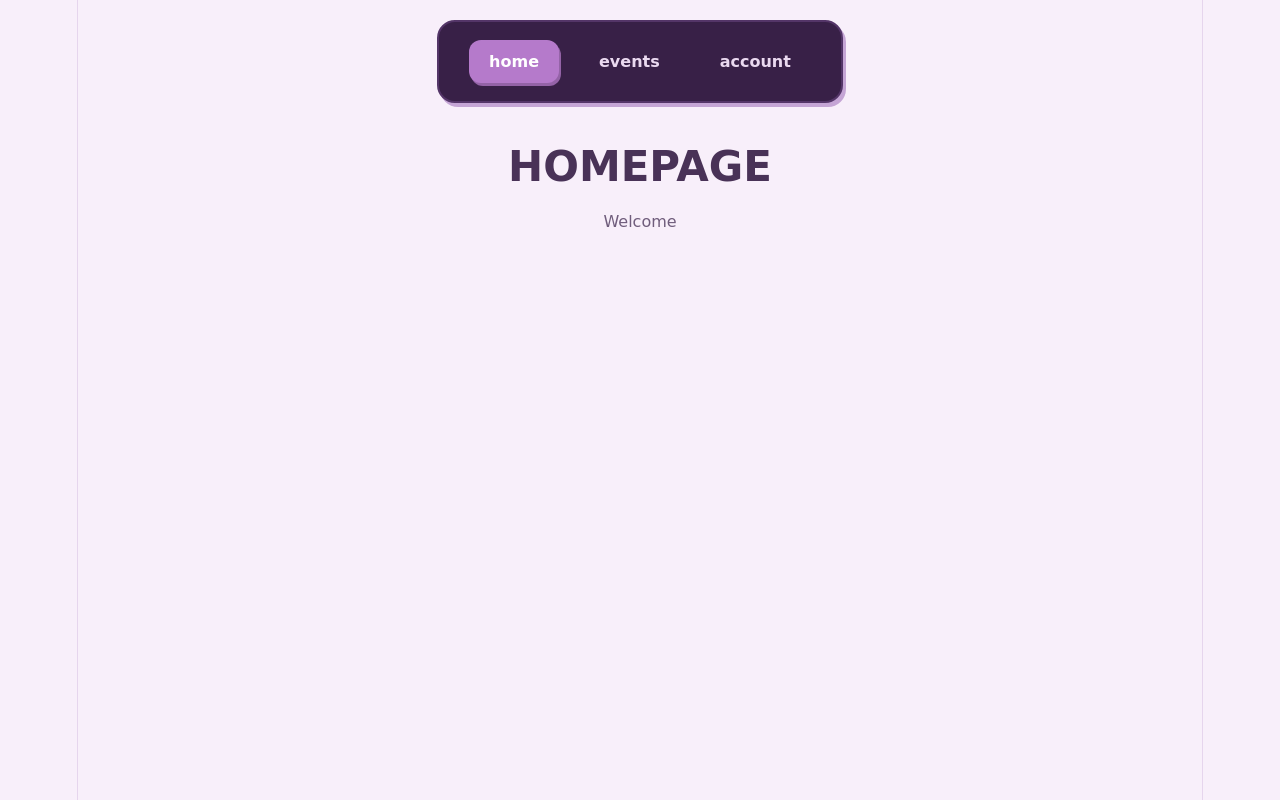
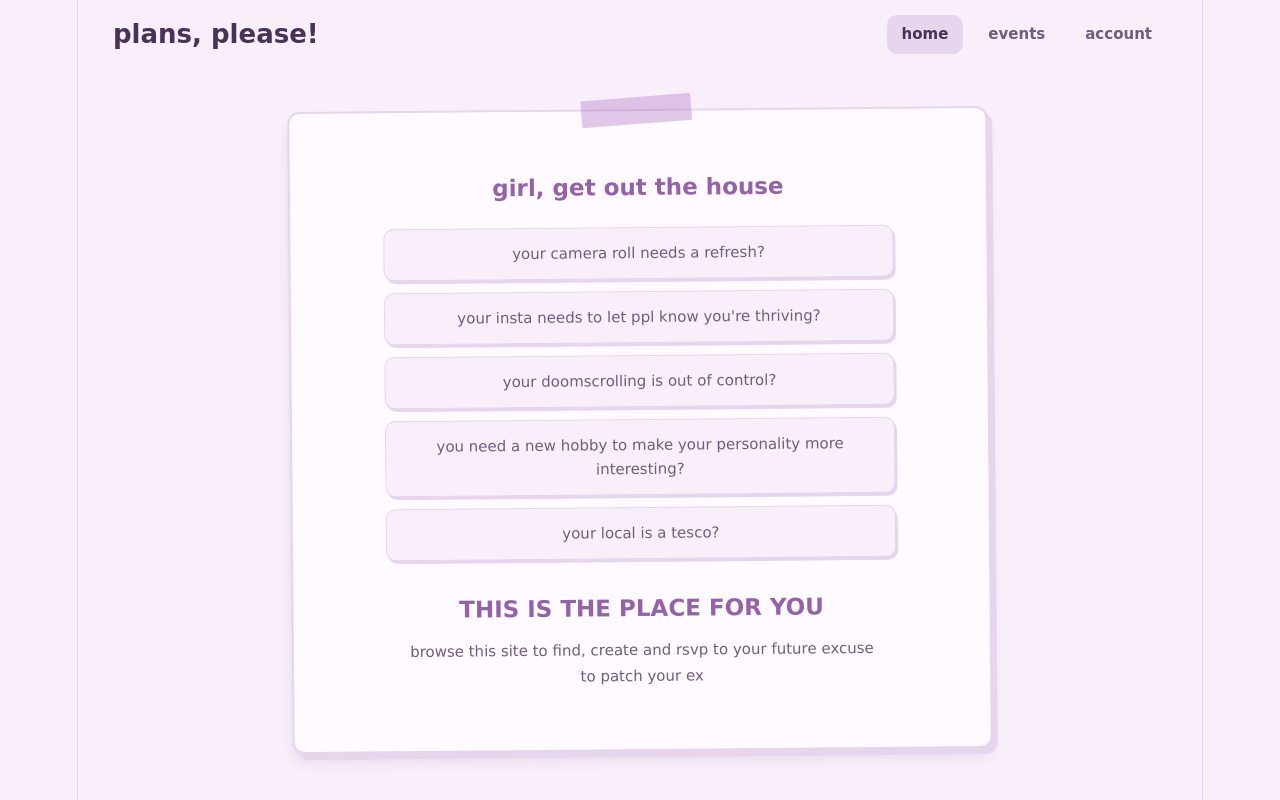
Before and after one commit to ameliapeters1/NC-Plus-One-Project-FE, a React (Vite) app: page / in a window 1280 px wide. Built offline with nearby package versions, Linux system fonts and the light colour scheme.

Commit message:
update: welcome page updated

```diff
--- a/src/components/NavigationBar.tsx
+++ b/src/components/NavigationBar.tsx
@@ -2,6 +2,8 @@ import { NavLink } from "react-router"
 
 function NavigationBar(){
     return(
+        <header>
+            <h1 className="logo">plans, please!</h1>
             <nav>
                 <NavLink
                 to="/" end
@@ -22,6 +24,7 @@ function NavigationBar(){
                 </NavLink>
 
             </nav>
+        </header>
     )
 
 }
--- a/src/index.css
+++ b/src/index.css
@@ -71,46 +71,82 @@ p {
 }
 
 /* ========================================
-   NAVIGATION
+   HEADER & NAVIGATION
 ======================================== */
+
+header {
+    width: 100%;
+    display: flex;
+    justify-content: space-between;
+    align-items: center;
+
+    padding: 15px 35px;
+    margin: 0 auto;
+
+    background: var(--bg);
+}
+
+/* Logo */
+
+.logo {
+    font-family: var(--heading);
+    font-size: 26px;
+    color: var(--text-h);
+    margin: 0;
+    white-space: nowrap;
+}
+
+/* Navigation */
 
 nav {
     display: flex;
-    justify-content: center;
     align-items: center;
-    flex-wrap: wrap;
-    gap: 20px;
-    padding: 18px 30px;
-    background: #382047;
-    border: 2px solid #543568;
-    border-radius: 18px;
-    margin: 20px auto;
-    max-width: 600px;
-    box-shadow: 3px 4px 0 #c5a5d5;
+    gap: 10px;
+
+    padding: 0;
+    margin: 0;
+
+    background: transparent;
+    border: none;
+    box-shadow: none;
 }
 
 nav .nav-link {
     text-decoration: none;
-    color: #ead9f0;
-    font-size: 16px;
+    color: var(--text);
+    font-size: 15px;
     font-weight: 600;
-    padding: 10px 20px;
-    border-radius: 12px;
-    transition: 0.3s ease;
+
+    padding: 8px 15px;
+    border-radius: 10px;
+
+    transition: 0.2s ease;
 }
 
 nav .nav-link:hover {
-    background: #654477;
-    color: white;
-    transform: translateY(-2px);
+    background: #f1e5f5;
+    color: var(--text-h);
 }
 
 nav .nav-link.active {
-    background: #b57acb;
-    color: white;
-    box-shadow: 2px 3px 0 #9463a7;
+    background: #e6d5ed;
+    color: var(--text-h);
+    box-shadow: none;
 }
 
+/* Mobile */
+
+@media (max-width: 600px) {
+    header {
+        flex-direction: column;
+        gap: 10px;
+        padding: 15px;
+    }
+
+    nav {
+        gap: 5px;
+    }
+}
 /* ========================================
    AUTH PAGES
 ======================================== */
@@ -904,3 +940,139 @@ input:focus-visible {
     border-color: var(--accent);
     transform: translateY(-2px);
 }
+
+
+/* ========================================
+   HOME PAGE
+======================================== */
+
+.home-page {
+    width: 100%;
+    min-height: 75vh;
+    display: flex;
+    justify-content: center;
+    align-items: center;
+    padding: 40px 20px;
+}
+
+/* Welcome card */
+
+.welcome-card {
+    position: relative;
+    width: 100%;
+    max-width: 700px;
+    padding: 55px 45px;
+
+    display: flex;
+    flex-direction: column;
+    align-items: center;
+    gap: 18px;
+
+    text-align: center;
+
+    background: #fffaff;
+    border: 2px solid var(--border);
+    border-radius: 12px;
+
+    box-shadow: 5px 6px 0 #e6d5ed, var(--shadow);
+
+    transform: rotate(-0.5deg);
+}
+
+/* Decorative tape */
+
+.welcome-card::before {
+    content: "";
+    position: absolute;
+    top: -14px;
+    left: 42%;
+    width: 110px;
+    height: 27px;
+
+    background: rgba(181, 122, 203, 0.4);
+    transform: rotate(-4deg);
+}
+
+/* Small welcome label */
+
+.welcome-label {
+    padding: 7px 17px;
+    color: #9463a7;
+    background: #f1e5f5;
+    border: 1px dashed #d9bfdf;
+    border-radius: 20px;
+    font-size: 13px;
+}
+
+/* Main heading */
+
+.welcome-card h1 {
+    font-size: clamp(30px, 5vw, 43px);
+    line-height: 1.2;
+    color: var(--text-h);
+    margin: 8px 0;
+}
+
+/* Questions */
+
+.welcome-questions {
+    width: 100%;
+    max-width: 510px;
+    display: flex;
+    flex-direction: column;
+    gap: 12px;
+    margin: 10px 0;
+}
+
+.welcome-questions p {
+    padding: 13px 16px;
+    background: var(--bg);
+    border: 1px solid var(--border);
+    border-radius: 10px;
+    box-shadow: 2px 3px 0 #e6d5ed;
+    font-size: 15px;
+    line-height: 1.6;
+}
+
+/* Big statement */
+
+.welcome-card h2 {
+    color: #9463a7;
+    font-size: 23px;
+    margin: 10px 0 0;
+}
+
+/* Description */
+
+.welcome-description {
+    max-width: 470px;
+    line-height: 1.7;
+    font-size: 15px;
+    margin-bottom: 5px;
+}
+
+/* Mobile */
+
+@media (max-width: 600px) {
+
+    .home-page {
+        padding: 30px 15px;
+    }
+
+    .welcome-card {
+        padding: 40px 20px;
+        gap: 14px;
+    }
+
+    .welcome-card h1 {
+        font-size: 30px;
+    }
+
+    .welcome-card h2 {
+        font-size: 19px;
+    }
+
+    .welcome-questions p {
+        font-size: 13px;
+    }
+}
--- a/src/pages/HomePage.tsx
+++ b/src/pages/HomePage.tsx
@@ -1,11 +1,25 @@
 function HomePage() {
     return(
-        <div>
-            <h1> HOMEPAGE</h1>
-                <p>
-                    Welcome
-                </p>
-        </div>
+        <main className="home-page">
+            <section className="welcome-card">
+
+                <h2>girl, get out the house</h2>
+
+                <section className="welcome-questions">
+                    <p> your camera roll needs a refresh?</p>
+                    <p> your insta needs to let ppl know you're thriving?</p>
+                    <p> your doomscrolling is out of control?</p>
+                    <p> you need a new hobby to make your personality more interesting?</p>
+                    <p> your local is a tesco?</p>
+                </section>
+
+                <h2> THIS IS THE PLACE FOR YOU </h2>
+                <p className="welcome-description"> browse this site to find, create and rsvp to your future excuse to patch your ex</p>
+
+            </section>
+
+
+        </main>
     )
 }
 
```
Lines whose indentation alone changed are shown as unchanged.
